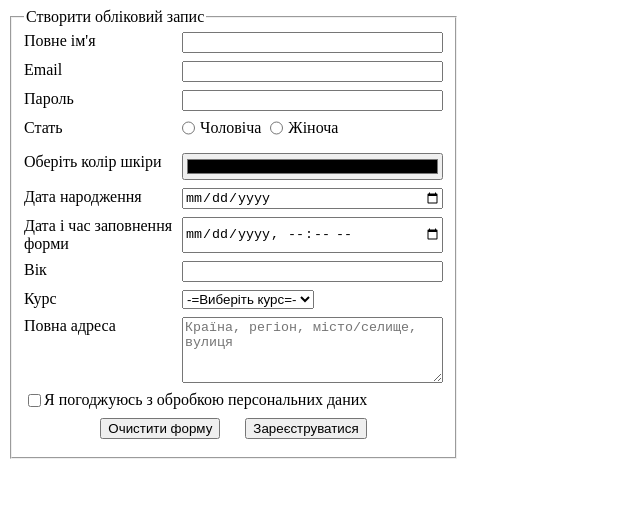
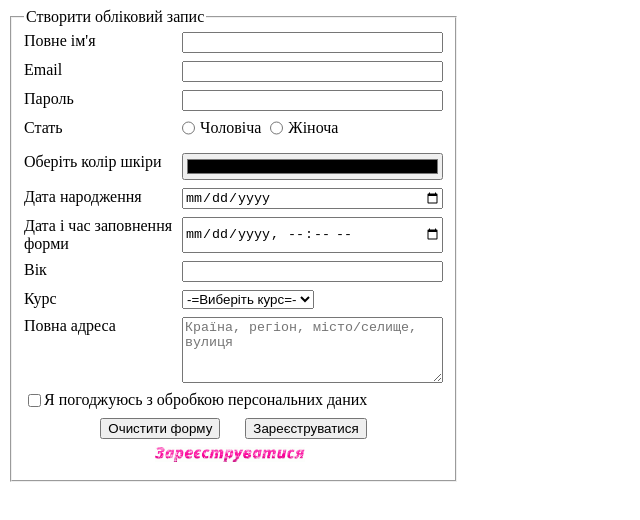
Before and after one commit to MaxymMalinin/Form, a plain HTML site: page index.html in a window 1280 px wide. Shown: the whole page, without its empty margins (0-640 px from the left). Drawn offline with Linux system fonts and the light colour scheme.

Commit message:
Add amazing submit

```diff
--- a/index.html
+++ b/index.html
@@ -98,6 +98,8 @@
           <button type="reset">Очистити форму</button>
           <button type="submit">Зареєструватися</button>
         </div>
+
+        <div class="buttons"><input type="image" src="img/image.gif" /></div>
       </fieldset>
     </form>
   </body>
```
Also changed, not shown: img/image.gif (added).
